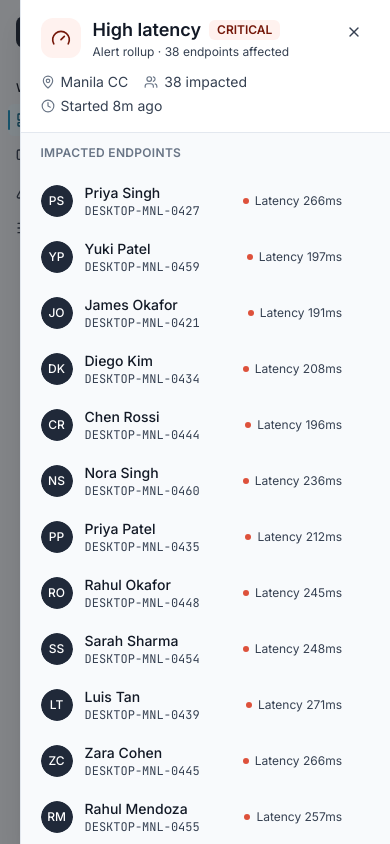
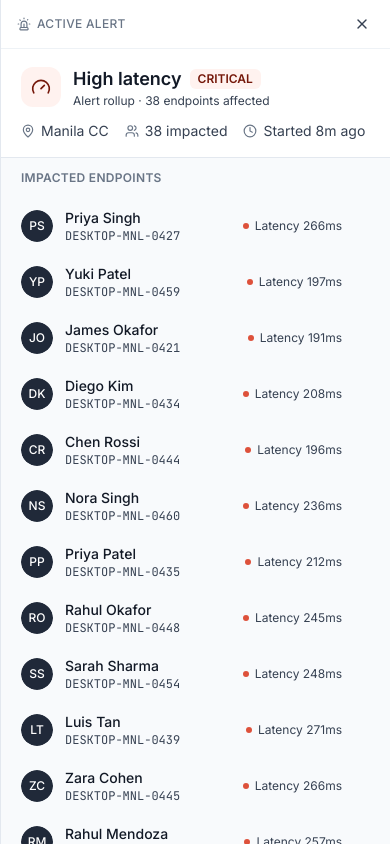
Before and after one commit to mynameiseeyern/Clarion-prototype, a React (Vite) app: page / in a window 390 px wide. Both pictures are taken after a click on the button 323 px from the left and 488 px from the top of the page. Built offline with nearby package versions, Linux system fonts and the light colour scheme.

Commit message:
Overview rollups open alert drilldown (preserve hierarchy); alert drawer utility-bar header; full-width drawers on mobile

```diff
--- a/src/components/alerts/AlertDrawer.tsx
+++ b/src/components/alerts/AlertDrawer.tsx
@@ -42,23 +42,28 @@ export function AlertDrawer({
       <Dialog.Portal>
         <Dialog.Overlay className="fixed inset-0 z-50 data-[state=open]:animate-in data-[state=open]:fade-in-0" style={{ background: "var(--bg-scrim)" }} />
         <Dialog.Content
-          className="fixed right-0 top-0 z-50 flex h-full w-[600px] max-w-[95vw] flex-col overflow-hidden shadow-xl outline-none data-[state=open]:animate-in data-[state=open]:slide-in-from-right"
+          className="fixed right-0 top-0 z-50 flex h-full w-full flex-col overflow-hidden shadow-xl outline-none data-[state=open]:animate-in data-[state=open]:slide-in-from-right sm:w-[600px] sm:max-w-[95vw]"
           style={{ background: "var(--bg-card)", borderLeft: "1px solid var(--border-neutral-muted)" }}
         >
+          {/* utility bar */}
+          <div className="flex shrink-0 items-center justify-between px-3 py-2" style={{ borderBottom: "1px solid var(--border-neutral-subtle)" }}>
+            <span className="inline-flex items-center gap-1.5 pl-1 text-xs font-medium uppercase tracking-wide" style={{ color: "var(--fg-neutral-subtle)" }}>
+              <Siren className="size-3.5" /> Active alert
+            </span>
+            <button type="button" aria-label="Close" onClick={() => onOpenChange(false)} className="flex size-8 items-center justify-center rounded-md transition-colors hover:bg-[var(--bg-neutral-subtle-hovered)]" style={{ color: "var(--fg-neutral-muted)" }}><X className="size-4" /></button>
+          </div>
+
           {/* header */}
           <div className="shrink-0 px-5 pt-4" style={{ borderBottom: "1px solid var(--border-neutral-muted)" }}>
-            <div className="flex items-start justify-between gap-3">
-              <div className="flex items-center gap-3">
-                <span className="flex size-10 shrink-0 items-center justify-center rounded-xl" style={{ background: tone.bg, color: tone.fg }}><Icon className="size-5" /></span>
-                <div className="flex flex-col">
-                  <div className="flex items-center gap-2">
-                    <Dialog.Title className="text-lg font-semibold" style={{ color: "var(--fg-neutral-emphasis)" }}>{rollup.title}</Dialog.Title>
-                    <span className="rounded-md px-2 py-0.5 text-xs font-semibold uppercase" style={{ background: tone.bg, color: tone.fg }}>{cap(rollup.severity)}</span>
-                  </div>
-                  <Dialog.Description className="text-xs" style={{ color: "var(--fg-neutral-muted)" }}>Alert rollup · {rollup.affected} endpoints affected</Dialog.Description>
+            <div className="flex items-center gap-3">
+              <span className="flex size-10 shrink-0 items-center justify-center rounded-xl" style={{ background: tone.bg, color: tone.fg }}><Icon className="size-5" /></span>
+              <div className="flex min-w-px flex-col">
+                <div className="flex items-center gap-2">
+                  <Dialog.Title className="truncate text-lg font-semibold" style={{ color: "var(--fg-neutral-emphasis)" }}>{rollup.title}</Dialog.Title>
+                  <span className="shrink-0 rounded-md px-2 py-0.5 text-xs font-semibold uppercase" style={{ background: tone.bg, color: tone.fg }}>{cap(rollup.severity)}</span>
                 </div>
+                <Dialog.Description className="text-xs" style={{ color: "var(--fg-neutral-muted)" }}>Alert rollup · {rollup.affected} endpoints affected</Dialog.Description>
               </div>
-              <button type="button" aria-label="Close" onClick={() => onOpenChange(false)} className="flex size-8 items-center justify-center rounded-md transition-colors hover:bg-[var(--bg-neutral-subtle-hovered)]" style={{ color: "var(--fg-neutral-muted)" }}><X className="size-4" /></button>
             </div>
             <div className="mt-3 flex flex-wrap items-center gap-x-4 gap-y-1 pb-4 text-sm">
               <Meta icon={MapPin}>{rollup.locationName}</Meta>
--- a/src/components/endpoints/drawer/EndpointDrawer.tsx
+++ b/src/components/endpoints/drawer/EndpointDrawer.tsx
@@ -82,7 +82,7 @@ export function EndpointDrawer({
 
   const contentClass = expanded
     ? "fixed left-1/2 top-1/2 z-50 flex h-[94vh] w-[1120px] max-w-[96vw] -translate-x-1/2 -translate-y-1/2 flex-col overflow-hidden rounded-2xl shadow-xl outline-none data-[state=open]:animate-in data-[state=open]:fade-in-0 data-[state=open]:zoom-in-95"
-    : "fixed right-0 top-0 z-50 flex h-full w-[640px] max-w-[95vw] flex-col overflow-hidden shadow-xl outline-none data-[state=open]:animate-in data-[state=open]:slide-in-from-right data-[state=closed]:animate-out data-[state=closed]:slide-out-to-right"
+    : "fixed right-0 top-0 z-50 flex h-full w-full flex-col overflow-hidden shadow-xl outline-none data-[state=open]:animate-in data-[state=open]:slide-in-from-right data-[state=closed]:animate-out data-[state=closed]:slide-out-to-right sm:w-[640px] sm:max-w-[95vw]"
 
   return (
     <Dialog.Root open={open} onOpenChange={onOpenChange}>
```
